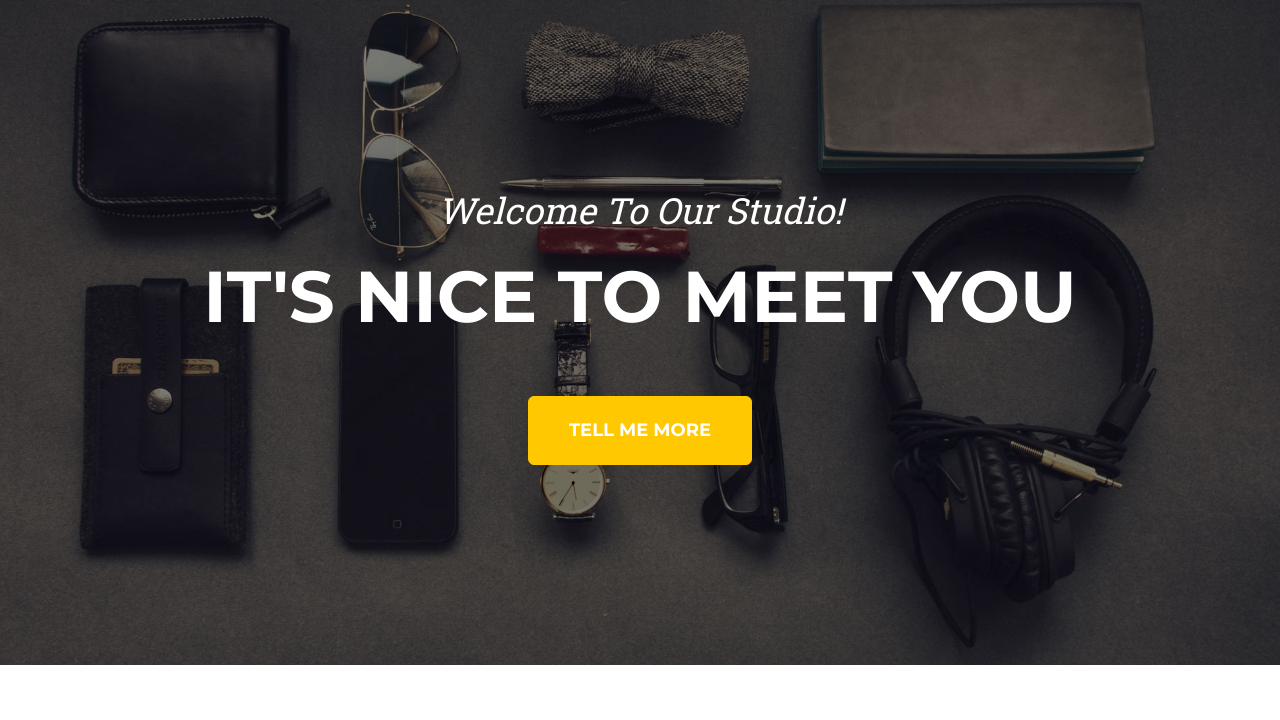
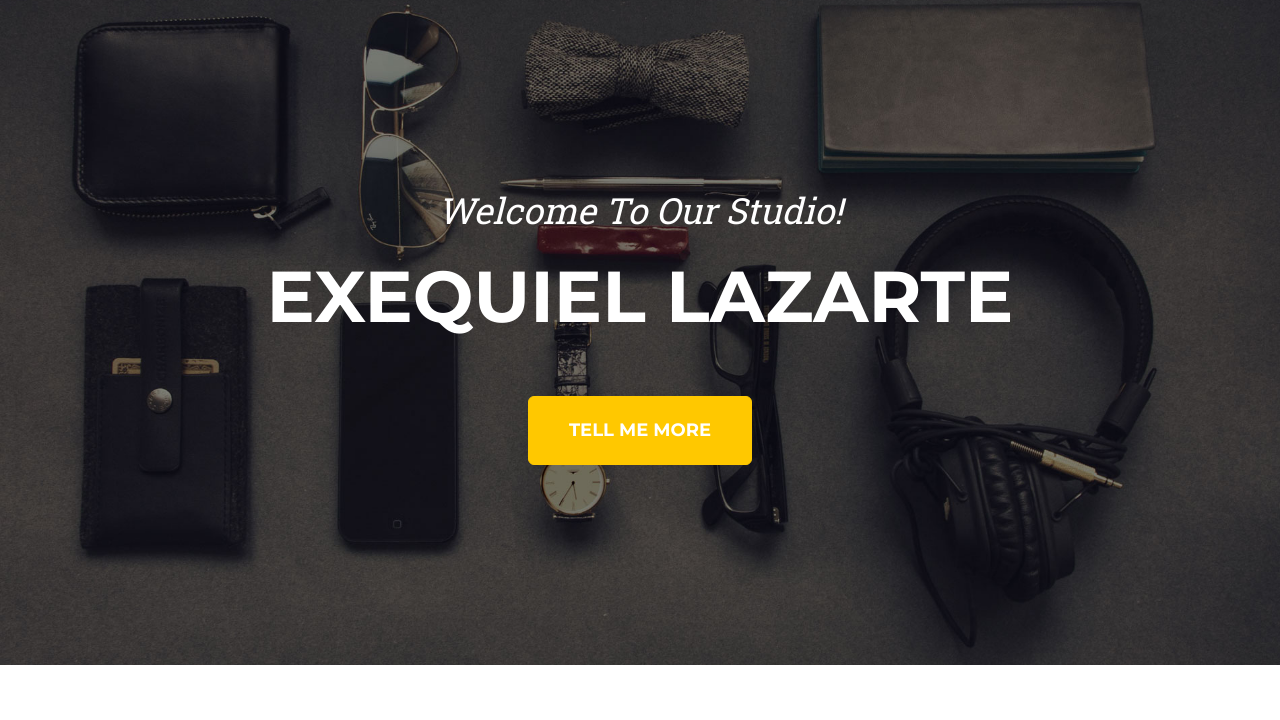
Before and after one commit to Exelz7/PorfolioLazarte, a plain HTML site: page PorfolioLazarte/index.html in a window 1280 px wide. Shown: the part 80-800 px from the top of the page. Drawn offline with nearby package versions, Linux system fonts and the light colour scheme.

Commit message:
se modifico el nombre de el titulo de la page

```diff
--- a/PorfolioLazarte/index.html
+++ b/PorfolioLazarte/index.html
@@ -40,7 +40,7 @@
         <header class="masthead">
             <div class="container">
                 <div class="masthead-subheading">Welcome To Our Studio!</div>
-                <div class="masthead-heading text-uppercase">It's Nice To Meet You</div>
+                <div class="masthead-heading text-uppercase">Exequiel Lazarte</div>
                 <a class="btn btn-primary btn-xl text-uppercase" href="#services">Tell Me More</a>
             </div>
         </header>
@@ -94,6 +94,8 @@
                                 <div class="portfolio-hover">
                                     <div class="portfolio-hover-content"><i class="fas fa-plus fa-3x"></i></div>
                                 </div>
+                                <link rel="stylesheet" href="index.html">
+
                                 <img class="img-fluid" src="assets/img/portfolio/1.jpg" alt="..." />
                             </a>
                             <div class="portfolio-caption">
```
